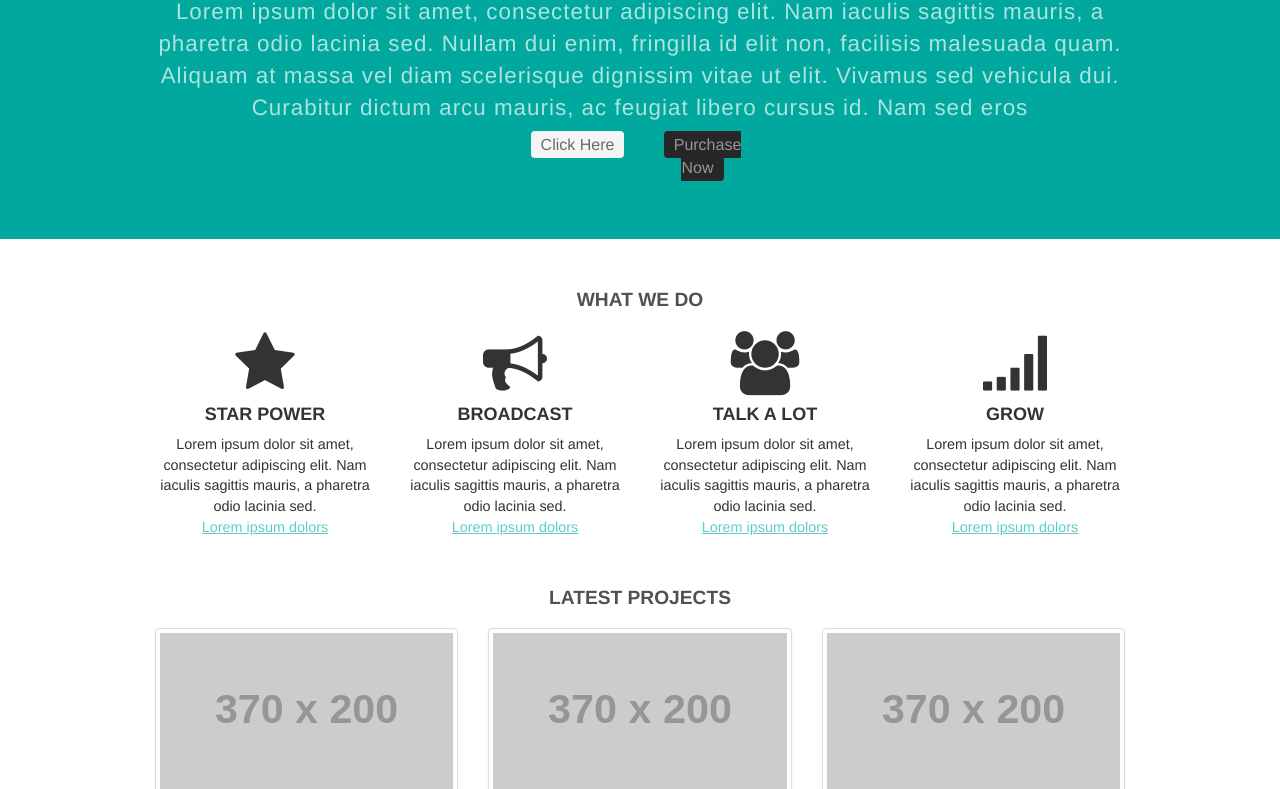
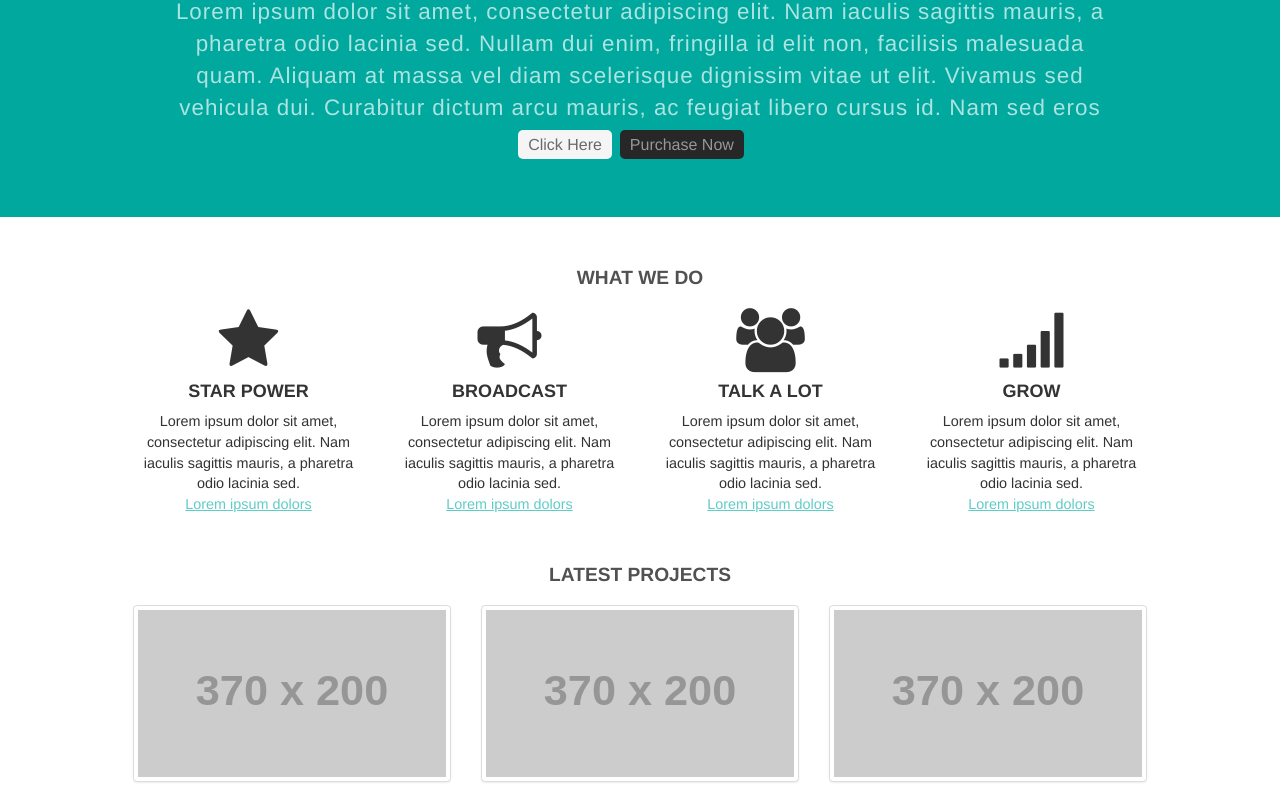
Before and after one commit to mllunafl/tiy-homework-gridlayout, a plain HTML site: page index.html in a window 1280 px wide. Shown: the part 200-989 px from the top of the page. Drawn offline with nearby package versions, Linux system fonts and the light colour scheme; placeholder pictures from the web are drawn by us.

Commit message:
complete cta

```diff
--- a/css/styles.css
+++ b/css/styles.css
@@ -18,8 +18,16 @@ header a {
   font-size: 1.1vh;
   text-transform: uppercase;
   letter-spacing: 1px;
-  color: white;
+  color: #9EA3A6;
   margin: 0 10px;
+}
+
+a:hover {
+  text-decoration: none;
+}
+
+header a:hover {
+  color: #DDDDDD;
 }
 
 .header {
@@ -33,7 +41,7 @@ header a {
 }
 
 .container {
-  padding: 0 100px;
+  padding: 0 78px;
 }
 
 .heading {
@@ -52,25 +60,29 @@ header a {
   font-size: 2.8vh;
   font-weight: lighter;
   letter-spacing: 1px;
+  padding: 0 28px;
 }
 
 .cta {
-  width: 450px;
+  display: inline-block;
+  text-align: center;
+  margin: 0 auto;
 }
 
 .cta a {
-  border-radius: 4px;
-  padding: 5px 10px;
   font-size: 2vh;
   font-weight: lighter;
+  border-radius: 5px;
+  padding: 6px 10px;
+  margin: 0 2px;
 }
 
-.click a {
+a.click {
   background: #F5F5F5;
   color: #6A6A6A;
 }
 
-.purchase a {
+a.purchase {
   background: #272727;
   color: #979797;
 }
@@ -134,7 +146,7 @@ header a {
 }
 
 .touch {
-  margin-top: 70px;
+  margin-top: 76px;
   text-align: left;
 }
 
@@ -153,3 +165,7 @@ footer a {
   color: #828282;
   margin: 10px 20px;
 }
+
+footer a:hover {
+  color: #DDDDDD;
+}
--- a/index.html
+++ b/index.html
@@ -32,12 +32,16 @@
         <p>
           Lorem ipsum dolor sit amet, consectetur adipiscing elit. Nam iaculis sagittis mauris, a pharetra odio lacinia sed. Nullam dui enim, fringilla id elit non, facilisis malesuada quam. Aliquam at massa vel diam scelerisque dignissim vitae ut elit. Vivamus sed vehicula dui. Curabitur dictum arcu mauris, ac feugiat libero cursus id. Nam sed eros
         </p>
-        <div class="container cta">
-          <div class="col-md-6 click"><a href="#">Click Here</a></div>
-          <div class="col-md-6 purchase"><a href="#">Purchase Now</a></div>
+        <div class="container">
+          <div class="row">
+            <div class="col-md-10 col-md-offset-1 cta">
+              <a class="click" href="#">Click Here</a>
+              <a class="purchase" href="#">Purchase Now</a>
+            </div>
         </div>
       </div>
     </div>
+  </div>
     <div class="container content-heading">
       <h3>what we do</h3>
     </div>
@@ -122,7 +126,7 @@
           <h2>we would love to hear from you</h2>
         </div>
         <div class="col-md-3 touch">
-            <a href="#">Get in Touch&#62; &#62;</a>
+            <a href="#">Get in Touch &#62; &#62;</a>
         </div>
       </div>
     </div>
@@ -143,6 +147,7 @@
           </div>
       </div>
     </div>
+    <script src="https://maxcdn.bootstrapcdn.com/bootstrap/3.3.7/js/bootstrap.min.js" integrity="sha384-Tc5IQib027qvyjSMfHjOMaLkfuWVxZxUPnCJA7l2mCWNIpG9mGCD8wGNIcPD7Txa" crossorigin="anonymous"></script>
   </footer>
   </body>
 </html>
```
